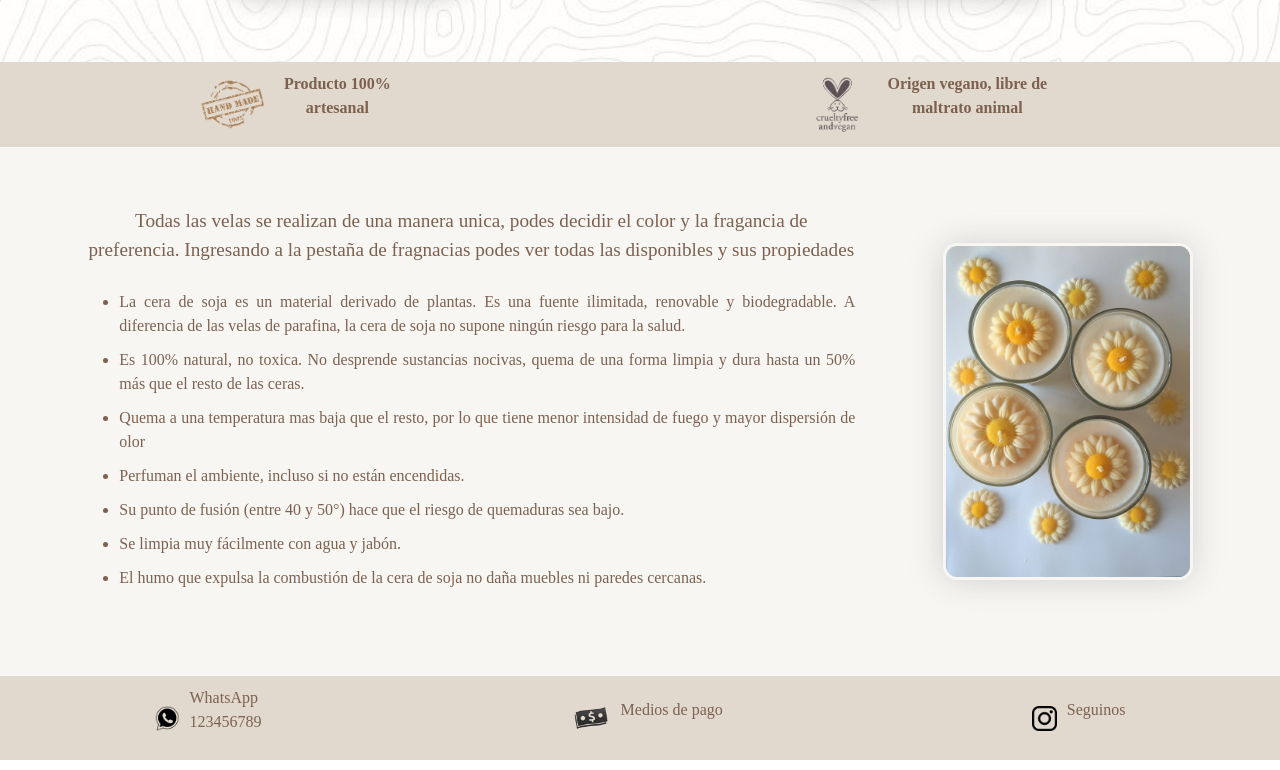
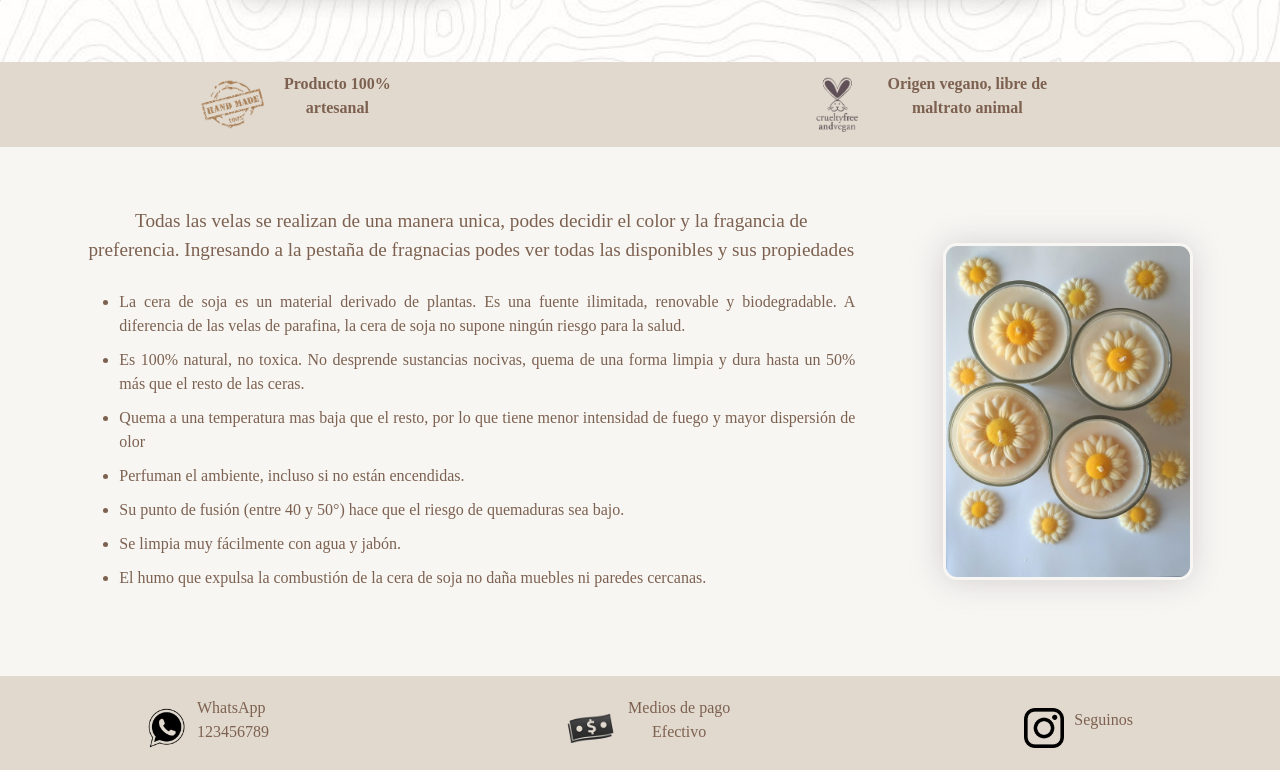
Before and after one commit to DelfinaJaime/velas-coder, a plain HTML site: page index.html in a window 1280 px wide. Shown: the part 716-1486 px from the top of the page. Drawn offline with nearby package versions, Linux system fonts and the light colour scheme.

Commit message:
cambio de tamaños en el footer

```diff
--- a/estilos/style.css
+++ b/estilos/style.css
@@ -361,17 +361,23 @@ footer{
     padding-bottom: 10px;
 }
 footer div{
+
     align-items: center;
     display: flex;
     flex-direction: row;
     justify-content: center;
+    align-items: center;
+    padding-top: 10px;
 }
 footer img{
-     width: 35px;
+     width: 50px;
      padding-right: 10px
 }
 .imagen-efec img{
-    width:50px
+    width:65px
+}
+.imagen-efec{
+    text-align: center;
 }
 /* MOBILE */
 @media only screen and (max-width:500px){
--- a/index.html
+++ b/index.html
@@ -77,7 +77,7 @@
         </div>
         <div class="imagen-efec">
             <img src="multimedia/efectivo.png" alt="logo de efectivo">
-            <p>Medios de pago</p>
+            <p>Medios de pago <br>Efectivo</p>
         </div>
         <div>
              <a href="https://www.instagram.com/atenavelas/"><img src="multimedia/instagram.png" alt="Icono de Instagram"></a>
```
